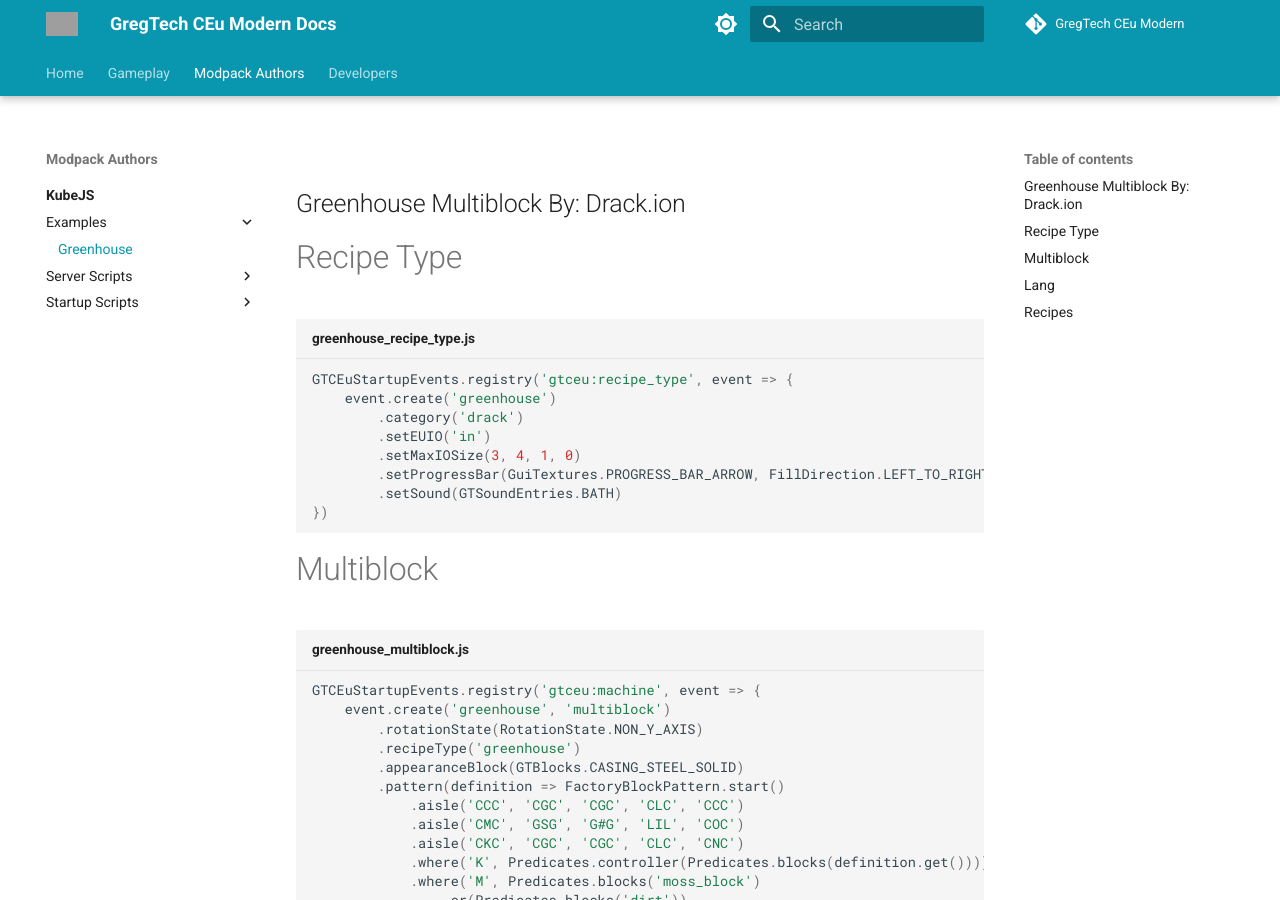
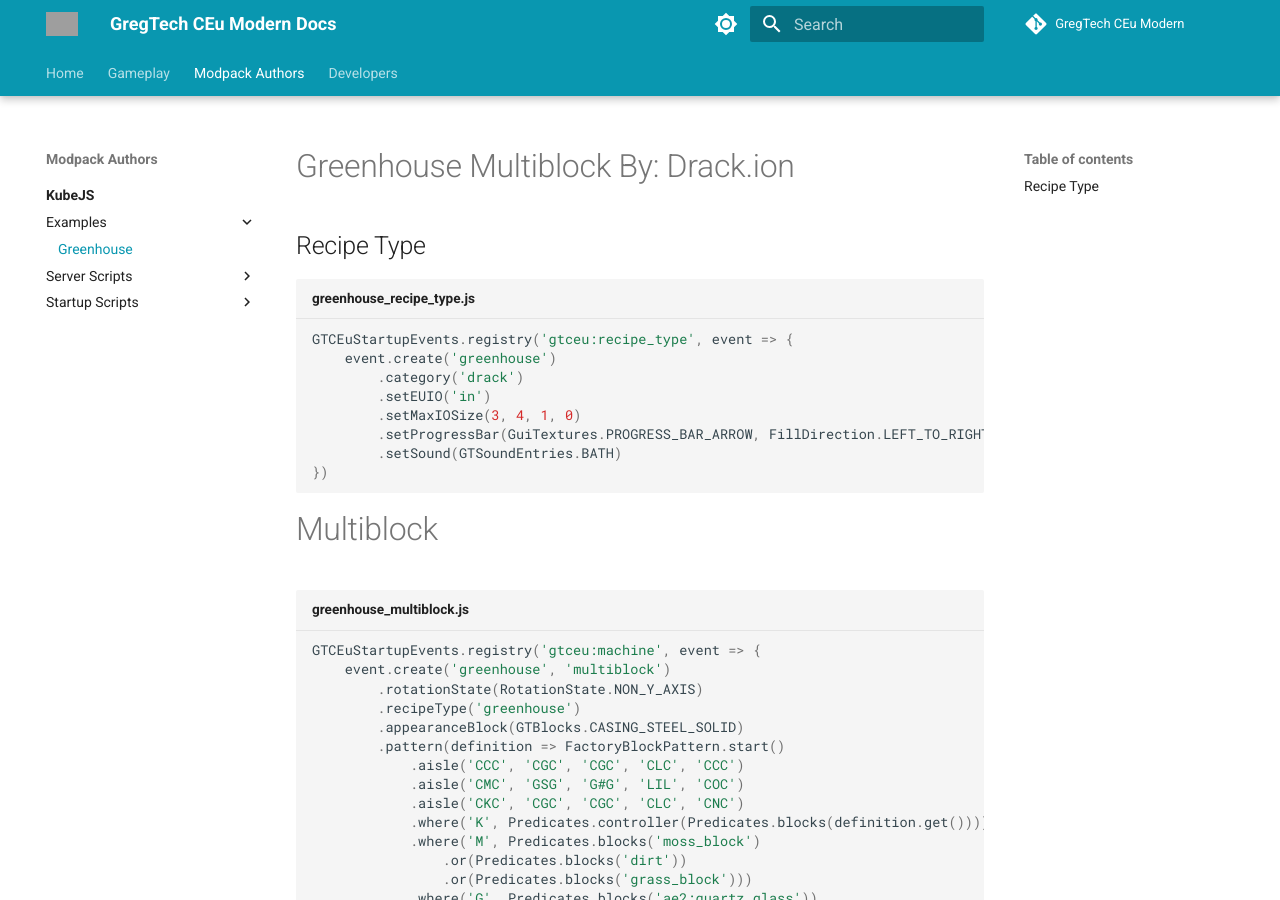
Before and after one commit to GregTechCEu/gtceu-modern-docs, an MkDocs documentation site: the page built from docs/Modpacks/KubeJS/Examples/Greenhouse.md, in a window 1280 px wide and 900 px high. Built offline with MkDocs 1.6.1 and Material for MkDocs 9.7.7, drawn with Linux system fonts in a browser that asks for light colours; comment, search, counter and statistics services are not loaded; grey boxes are pictures that could not be loaded.

Commit message:
Update docs/Modpacks/KubeJS/Examples/Greenhouse.md
Co-authored-by: Mikerooni <139889766+mikerooni@users.noreply.github.com>

````diff
--- a/docs/Modpacks/KubeJS/Examples/Greenhouse.md
+++ b/docs/Modpacks/KubeJS/Examples/Greenhouse.md
@@ -3,9 +3,10 @@
 ---
 
 
-## Greenhouse Multiblock By: Drack.ion
+# Greenhouse Multiblock By: Drack.ion
 
-# Recipe Type
+
+## Recipe Type
 
 ```js title="greenhouse_recipe_type.js"
 GTCEuStartupEvents.registry('gtceu:recipe_type', event => {
````
